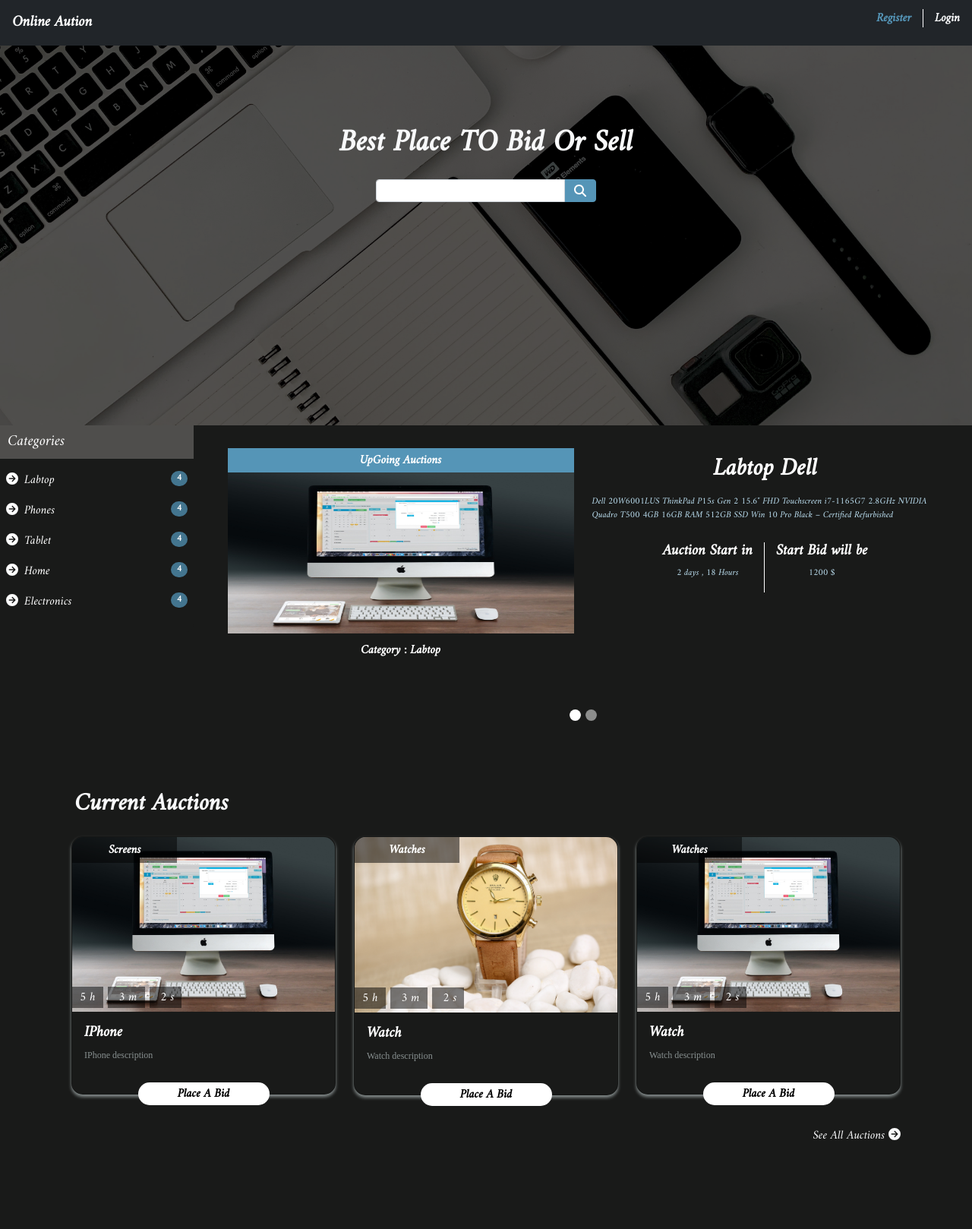
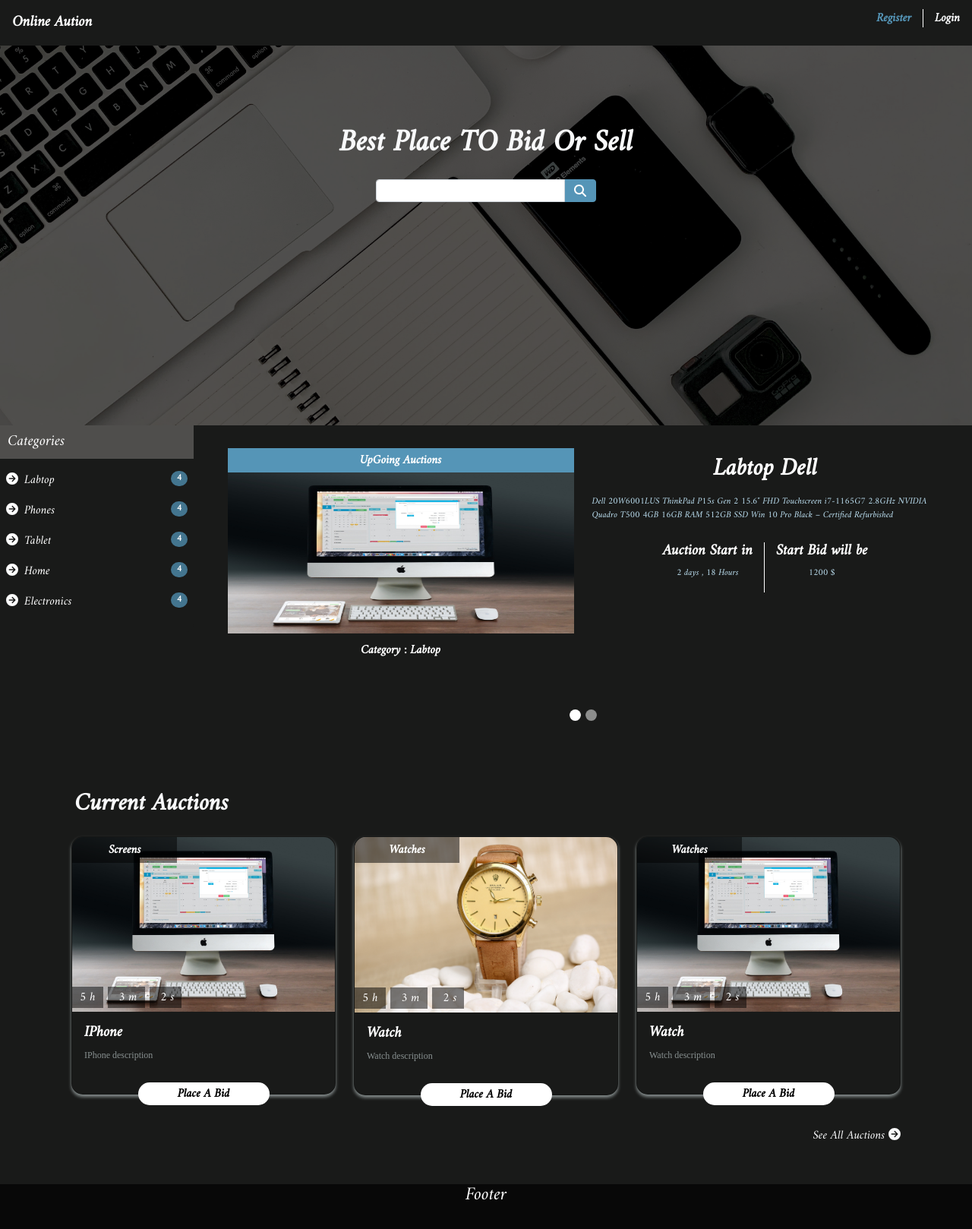
Before and after one commit to hossamMohamed00/online-auction-system, a React (Create React App) app in the folder client/: page / in a window 1280 px wide. Shown: the top 1618 px of the page at 76% size. Before the commit the page ends 1559 px from the top, so only its background shows below. Built offline with nearby package versions, Linux system fonts and the light colour scheme.

Commit message:
prepare footer component

```diff
--- /dev/null
+++ b/client/src/component/HomePage/Footer/Footer.js
@@ -0,0 +1,12 @@
+import React from 'react';
+import classes from './Footer.module.css'
+
+function Footer() {
+	return (
+		<div className={classes.Footer}>
+			<h4 className='text-center'> Footer </h4>
+		</div>
+	);
+}
+
+export default Footer;
--- /dev/null
+++ b/client/src/component/HomePage/Footer/Footer.module.css
@@ -0,0 +1,5 @@
+.Footer{
+	background-color: rgba(0, 0, 0, 0.68);
+	height: 25vh;
+	color: white;
+}
--- a/client/src/component/HomePage/Header/Header.module.css
+++ b/client/src/component/HomePage/Header/Header.module.css
@@ -19,7 +19,7 @@
 
 /* start navbar */
 
-.nav {background-color: #191a19}
+.nav {background-color: #191a19!important}
 
 .navbarBrand{	font-size: 20px!important}
 .navLinkRegister{ color: #5595b7; border-right: 1px solid white; padding-right: 15px!important;}
--- a/client/src/component/HomePage/HomePage.js
+++ b/client/src/component/HomePage/HomePage.js
@@ -5,6 +5,7 @@ import UpGoingAuctions from "./UpGoingAuctions/UpGoingAuctions";
 
 import scollbarStyle from '../UI/ScrollBar.module.css'
 import Categories from "./Categories/Categories";
+import Footer from "./Footer/Footer";
 
 
 const HomePage = () => {
@@ -16,9 +17,9 @@ const HomePage = () => {
 					<Categories/>
 					<UpGoingAuctions/>
 				</div>
-					<CurrentAuctions/>
+				<CurrentAuctions/>
+				<Footer/>
 			</div>
-
 
 		</Fragment>
 	);
```
